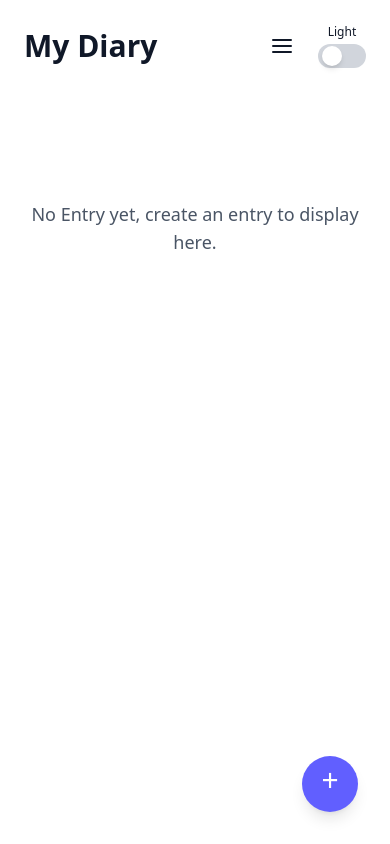
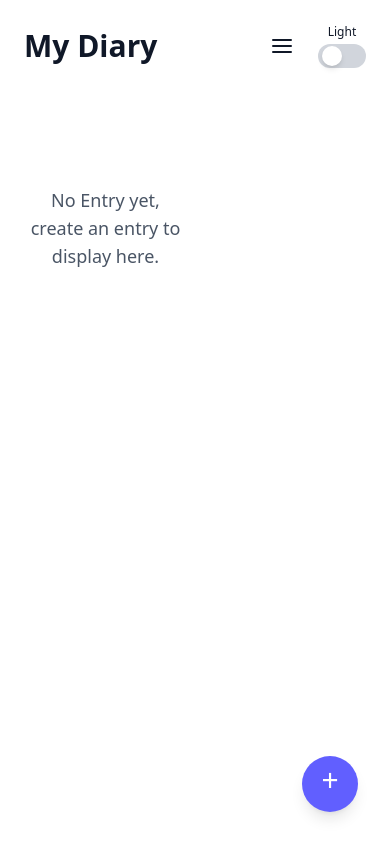
Before and after one commit to ironraymond04/dear-diary-app, a React (Vite) app: page /main in a window 390 px wide. Built offline with nearby package versions, Linux system fonts and the light colour scheme.

Commit message:
Updated content

```diff
--- a/src/components/MainInterface.jsx
+++ b/src/components/MainInterface.jsx
@@ -219,7 +219,7 @@ export default function MainInterfacePage() {
       )}
 
       {/* Diary Entries */}
-      <div className="grid grid-cols-1 md:grid-cols-2 gap-4 mb-20">
+      <div className="grid grid-cols-2 gap-4 mb-20">
         {filteredEntries.length === 0 ? (
           <div className="flex items-center justify-center h-64">
             <p className={`text-center text-lg ${isDarkMode ? 'text-gray-400' : 'text-gray-600'}`}>
```
